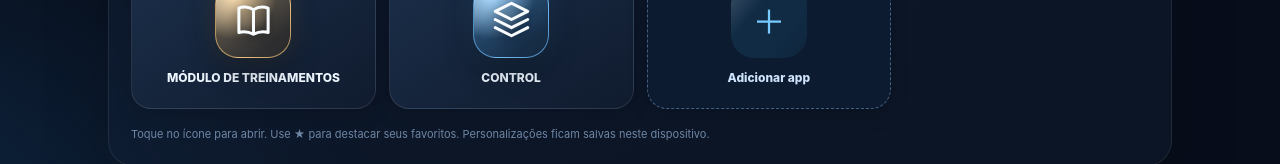
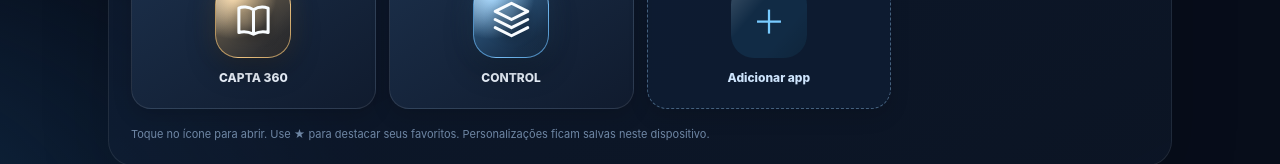
Before and after one commit to AUREON-TECH/PORTAL-, a plain HTML site: page index.html in a window 1280 px wide. Shown: the part 759-923 px from the top of the page. Drawn offline with Linux system fonts and the light colour scheme.

Commit message:
Renomear módulo de treinamentos para CAPTA 360 no Portal X

```diff
--- a/index.html
+++ b/index.html
@@ -35,7 +35,7 @@ const defaults=[
 {id:'repo-pulsador-',name:'PULSADOR',description:'Produtividade, VGV e financeiro da captação',url:'https://aureon-tech.github.io/PULSADOR-/',symbol:'PU',color:'#54beff',category:'operation'},
 {id:'repo-aureon-brindes',name:'CUSTO DE BRINDES',description:'Gestão financeira e despesas com brindes',url:'https://aureon-tech.github.io/CUSTO-DE-BRINDES/',symbol:'AB',color:'#4ae3b6',category:'operation'},
 {id:'repo-board',name:'BOARD',description:'Quadro de gestão e acompanhamento da captação',url:'https://aureon-tech.github.io/BOARD/',symbol:'BO',color:'#4ae3b6',category:'management'},
-{id:'repo-modulo-de-treinamentos',name:'MÓDULO DE TREINAMENTOS',description:'Treinamentos e desenvolvimento da equipe de captação',url:'https://aureon-tech.github.io/modulo-de-treinamentos/',symbol:'MT',color:'#f9c16a',category:'operation'},
+{id:'repo-modulo-de-treinamentos',name:'CAPTA 360',description:'Central de captação, vendas, processos e treinamentos',url:'https://aureon-tech.github.io/modulo-de-treinamentos/',symbol:'MT',color:'#f9c16a',category:'operation'},
 {id:'control',name:'CONTROL',description:'Painel técnico e administrativo AUREON TECH',url:'https://raphaelbuenocaptacao-creator.github.io/AUREON-CONTROL/',symbol:'CT',color:'#60baff',category:'management'}
 ];
 const companyIds=new Set(defaults.map(a=>a.id));
```
